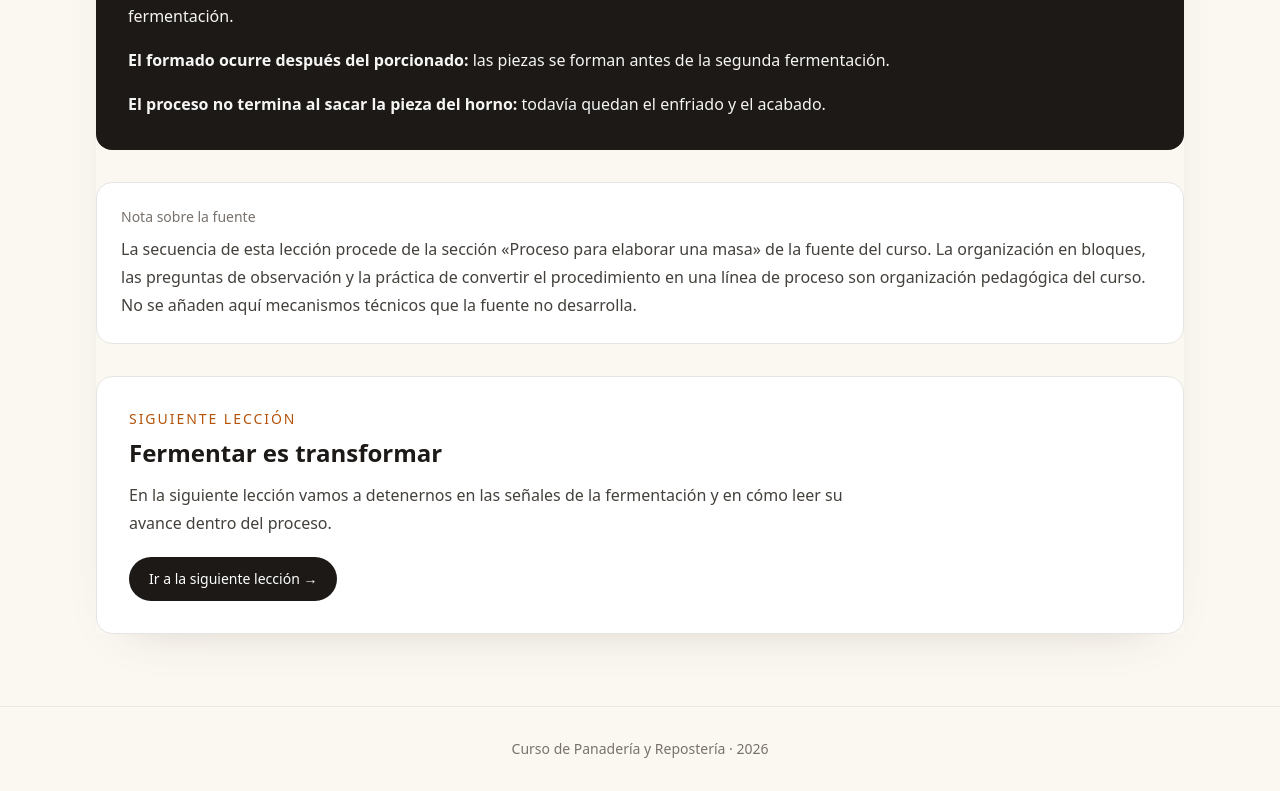
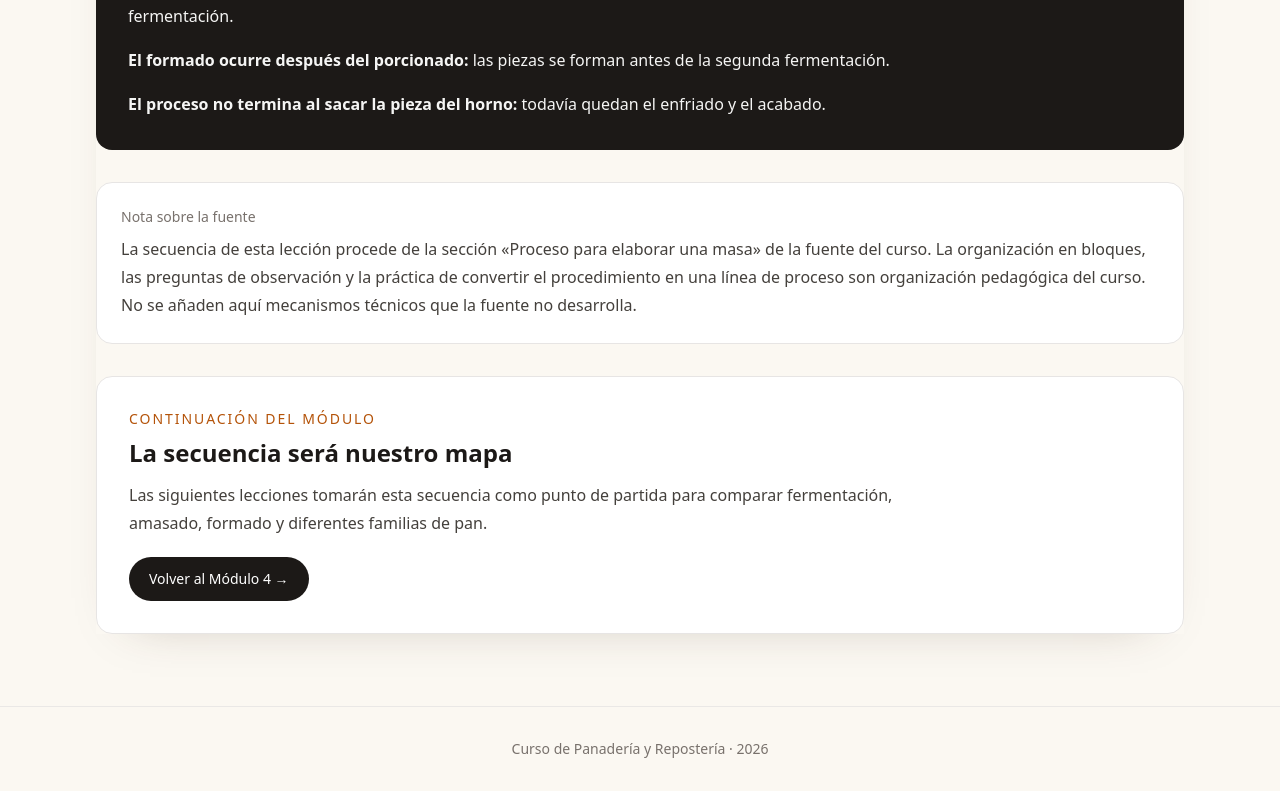
Before and after one commit to Drworm82/CursoPanadero, a Next.js app: page /leccion-el-proceso-completo-de-una-masa in a window 1280 px wide. Shown: the part 4145-4936 px from the top of the page. Built offline with nearby package versions, Linux system fonts and the light colour scheme; no server answers.

Commit message:
fix: avoid broken lesson 26 link

```diff
--- a/pages/leccion-el-proceso-completo-de-una-masa.js
+++ b/pages/leccion-el-proceso-completo-de-una-masa.js
@@ -188,16 +188,17 @@ export default function LessonTwentyFivePage() {
         </section>
 
         <section className="rounded-2xl border border-stone-200 bg-white p-6 sm:p-8">
-          <p className="text-sm font-medium uppercase tracking-[0.14em] text-amber-700">Siguiente lección</p>
-          <h2 className="mt-2 text-2xl font-semibold text-stone-900">Fermentar es transformar</h2>
+          <p className="text-sm font-medium uppercase tracking-[0.14em] text-amber-700">Continuación del módulo</p>
+          <h2 className="mt-2 text-2xl font-semibold text-stone-900">La secuencia será nuestro mapa</h2>
           <p className="mt-3 max-w-3xl leading-7 text-stone-700">
-            En la siguiente lección vamos a detenernos en las señales de la fermentación y en cómo leer su avance dentro del proceso.
+            Las siguientes lecciones tomarán esta secuencia como punto de partida para comparar fermentación,
+            amasado, formado y diferentes familias de pan.
           </p>
           <a
-            href="/leccion-fermentar-es-transformar"
+            href="/modulo-4"
             className="mt-5 inline-flex rounded-full bg-stone-900 px-5 py-3 text-sm font-medium text-white hover:bg-stone-800"
           >
-            Ir a la siguiente lección →
+            Volver al Módulo 4 →
           </a>
         </section>
       </div>
```
